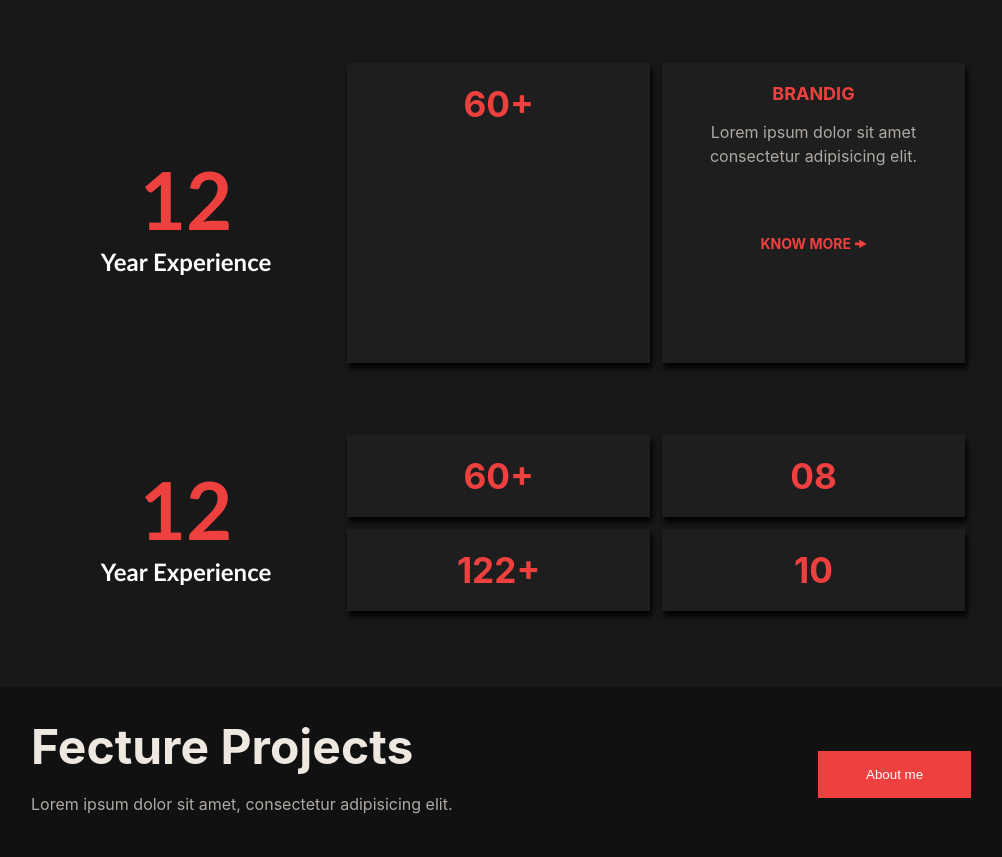
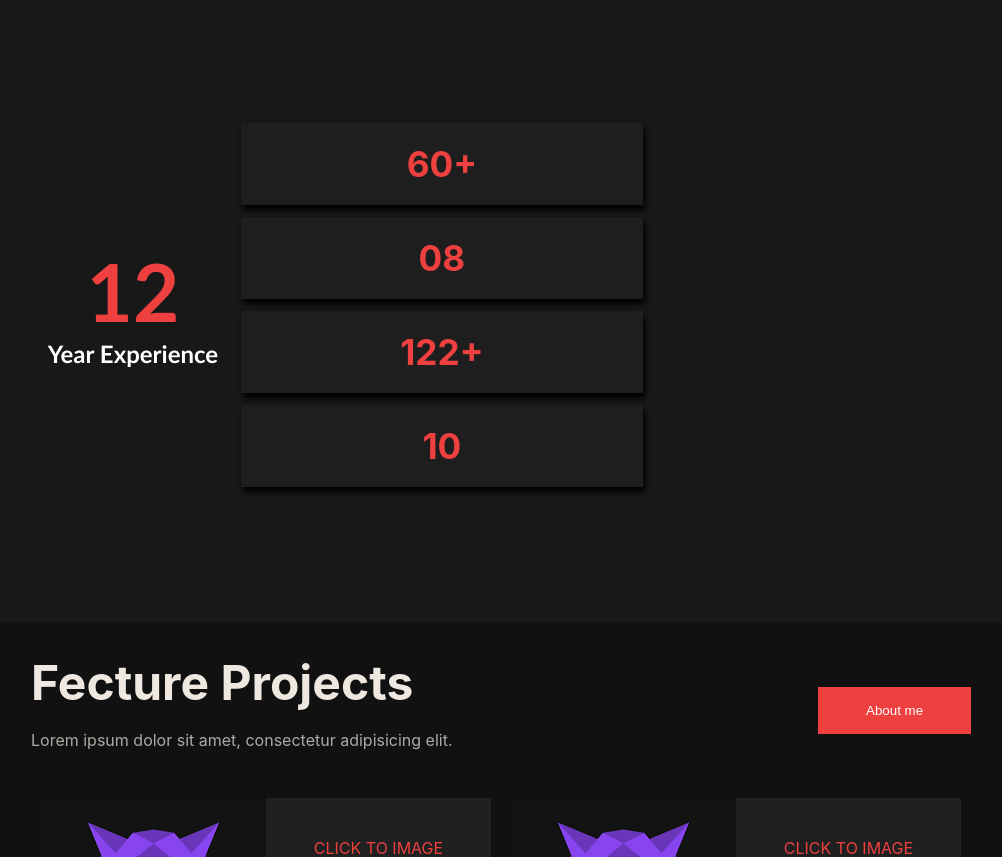
Before and after one commit to Antonio-Sitoe/about-me, a plain HTML site: page index.html in a window 1280 px wide. Shown: the part 1072-1929 px from the top of the page, without its empty margins (139-1141 px from the left). Drawn offline with Linux system fonts and the light colour scheme.

Commit message:
nova actualizacao

```diff
--- a/index.html
+++ b/index.html
@@ -102,21 +102,7 @@
                </div>
             </section>
             <section class="numbers" data-js="scroll">
-               <div class="number-1">
-                  <h1 class="numbers-h1">12</h1>
-                  <h5>Year Experience</h5>
-               </div>
-               <div class="number-2">
-                  <div>
-                     <h3>60+</h3>
-                  </div>
-                  <div class="cartoes-div">
-                     <h4 class="cartoes-titulo">Brandig</h4>
-                     <P>Lorem ipsum dolor sit amet consectetur adipisicing elit.</P>
 
-                     <a href="" class="cartao-link">Know more 🠞</a>
-                  </div>
-               </section>
                <section class="numbers js-scroll">
                   <div class="number-1">
                      <h1 class="numbers-h1">12</h1>
```
